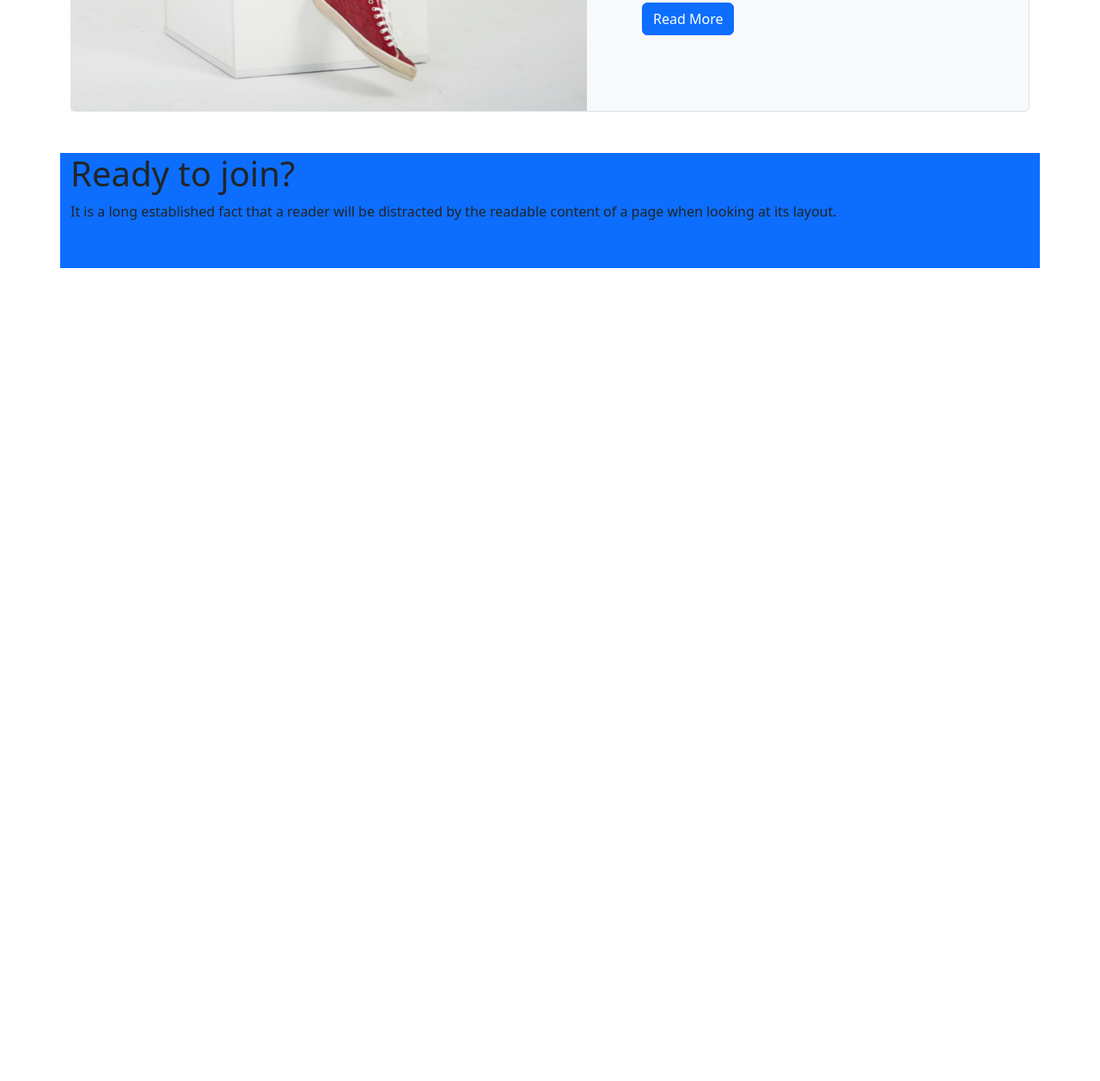
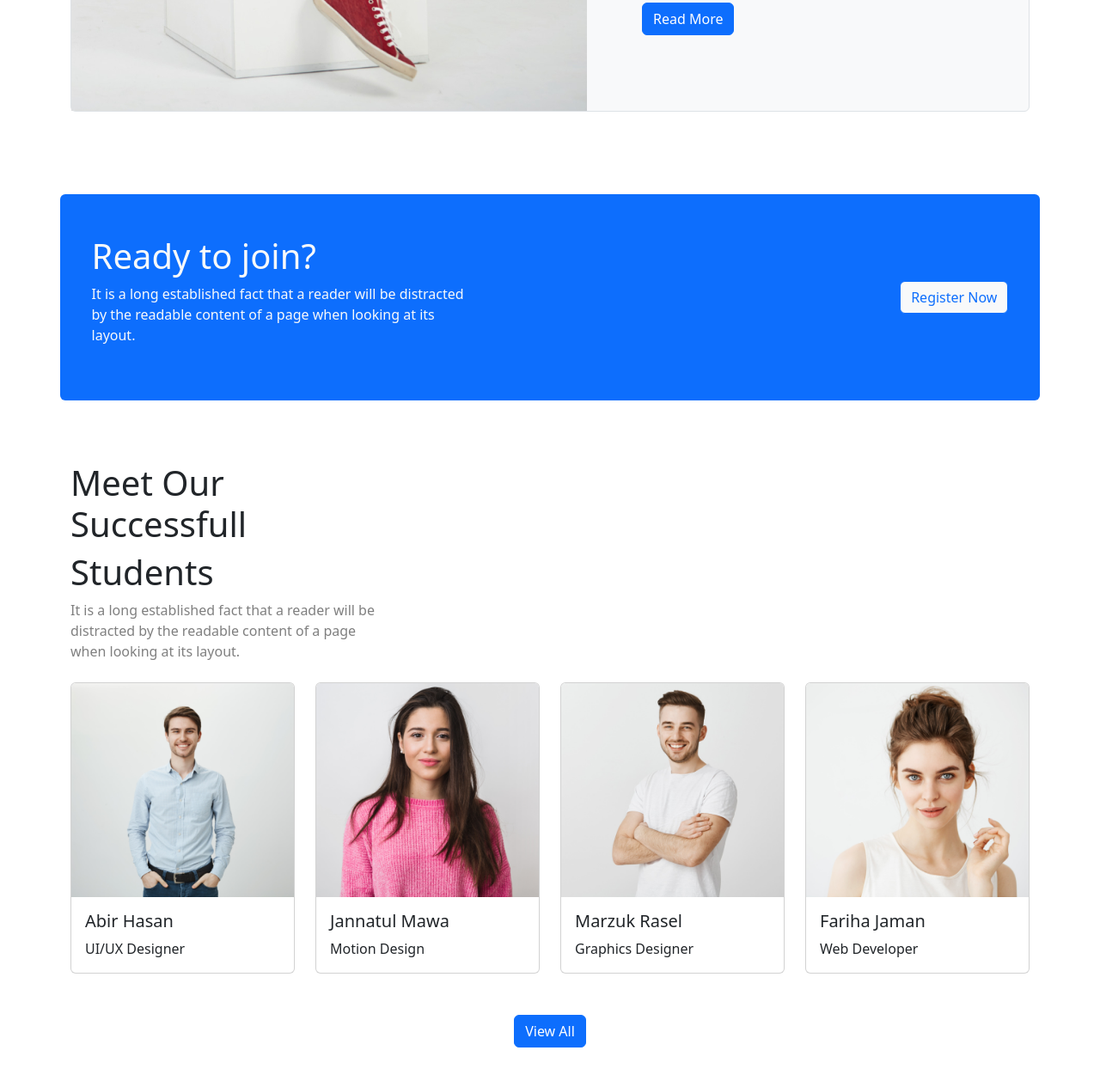
Before and after one commit to khanjubayer93/edTech-website-assignment, a plain HTML site: page index.html in a window 1280 px wide. Shown: the part 2477-3735 px from the top of the page at 86% size. Before the commit the page ends 2789 px from the top, so only its background shows below. Drawn offline with nearby package versions, Linux system fonts and the light colour scheme.

Commit message:
student feedback added

```diff
--- a/index.html
+++ b/index.html
@@ -244,17 +244,82 @@
                 </div>
             </div>
         </section>
+        <br><br>
         <!-- Institute area end -->
 
         <!-- Register area start -->
-        <section class="container bg-primary">
-            <h1>Ready to join?</h1>
-            <p>It is a long established fact that a reader will be distracted by the readable content of a page when
-                looking at its
-                layout.</p>
-            <button type="button" class="btn btn-outline-primary">Register Now</button>
+        <section class="container bg-primary d-flex justify-content-around align-items-center py-5 rounded text-light">
+            <div class="row">
+                <div class="col col-6">
+                    <h1>Ready to join?</h1>
+                    <p>It is a long established fact that a reader will be distracted by the readable content of a page
+                        when
+                        looking at its
+                        layout.</p>
+                </div>
+
+            </div>
+            <button type="button" class="btn btn-outline-primary bg-light">Register Now</button>
         </section>
+        <br>
         <!-- Register area end -->
+
+        <!-- Student feedback area start-->
+        <section class="container">
+            <div class="row mt-5 mb-2">
+                <div class="col col-4">
+                    <h1>Meet Our Successfull</h1>
+                    <h1>Students</h1>
+                    <p class="text-black-50">It is a long established fact that a reader will be distracted by the
+                        readable content of a page
+                        when
+                        looking at its
+                        layout.</p>
+                </div>
+            </div>
+            <div class="row g-4">
+                <div class="col">
+                    <div class="card">
+                        <img src="./images/student/student-1.png" class="card-img-top" alt="...">
+                        <div class="card-body">
+                            <h5 class="card-title">Abir Hasan</h5>
+                            <p class="card-text">UI/UX Designer</p>
+                        </div>
+                    </div>
+                </div>
+                <div class="col">
+                    <div class="card">
+                        <img src="./images/student/student-2.png" class="card-img-top" alt="...">
+                        <div class="card-body">
+                            <h5 class="card-title">Jannatul Mawa</h5>
+                            <p class="card-text">Motion Design</p>
+                        </div>
+                    </div>
+                </div>
+                <div class="col">
+                    <div class="card">
+                        <img src="./images/student/student-3.png" class="card-img-top" alt="...">
+                        <div class="card-body">
+                            <h5 class="card-title">Marzuk Rasel</h5>
+                            <p class="card-text">Graphics Designer</p>
+                        </div>
+                    </div>
+                </div>
+                <div class="col">
+                    <div class="card">
+                        <img src="./images/student/student-4.png" class="card-img-top" alt="...">
+                        <div class="card-body">
+                            <h5 class="card-title">Fariha Jaman</h5>
+                            <p class="card-text">Web Developer</p>
+                        </div>
+                    </div>
+                </div>
+            </div>
+            <div class="d-flex justify-content-center my-5">
+                <button type="button" class="btn btn-primary">View All</button>
+            </div>
+        </section>
+        <!-- Student feedback area end-->
     </main>
     <!-- main area end -->
     <script src="https://cdn.jsdelivr.net/npm/bootstrap@5.2.0/dist/js/bootstrap.bundle.min.js"
```
